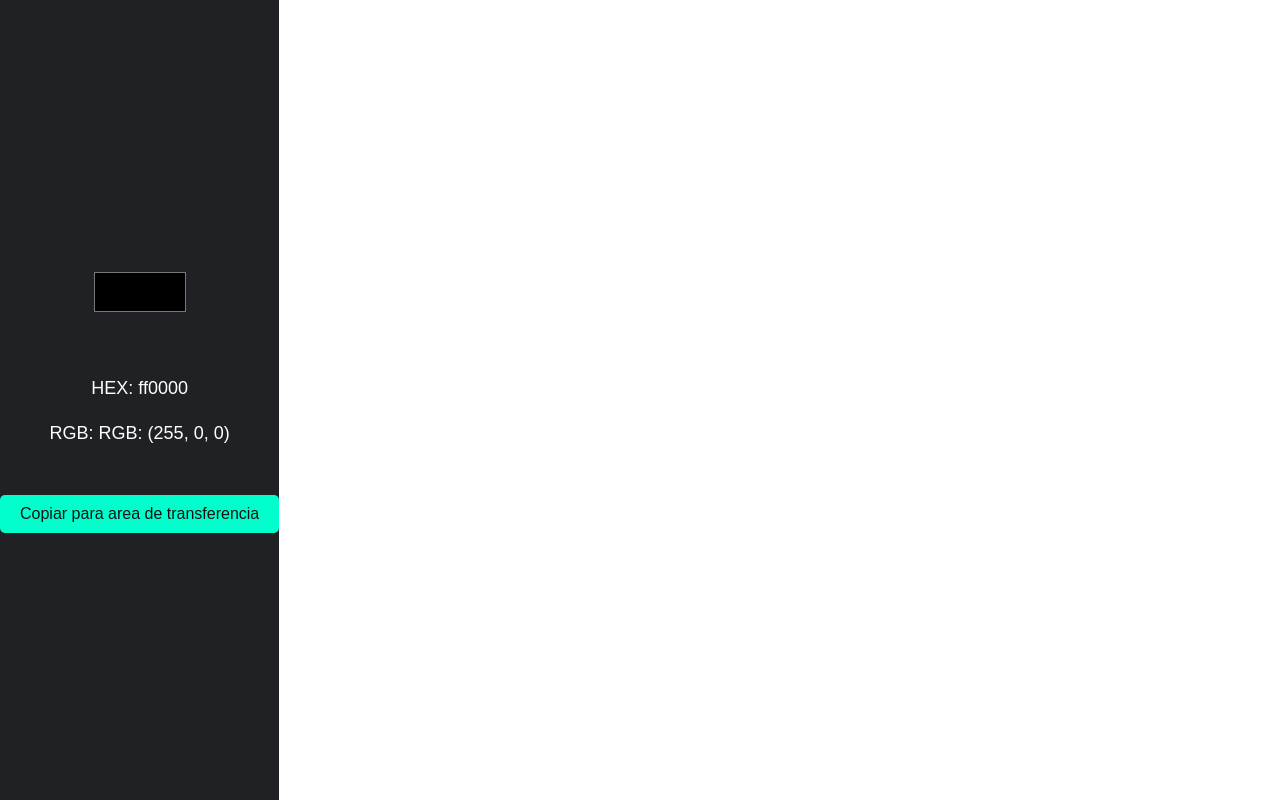
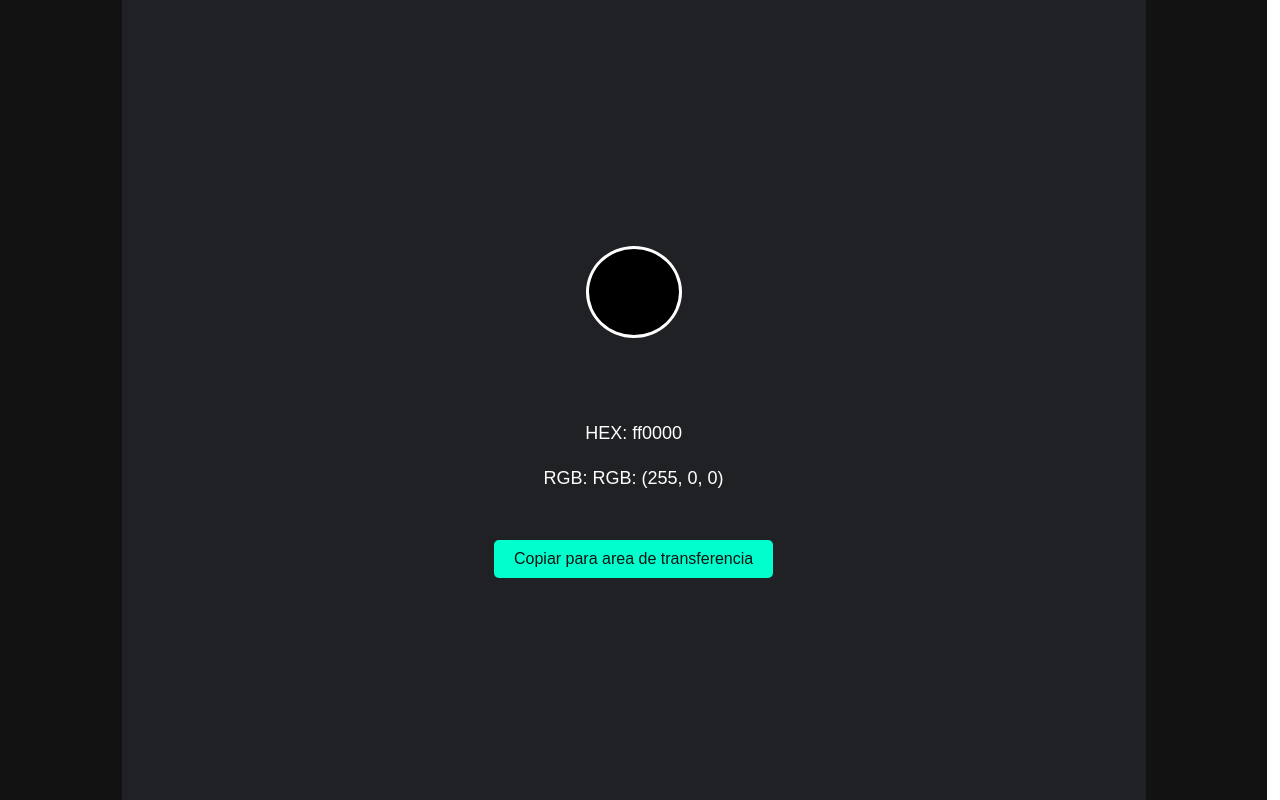
Before and after one commit to hector-leubeck/color-selector, a React (Vite) app: page / in a window 1280 px wide. Built offline with nearby package versions, Linux system fonts and the light colour scheme.

Commit message:
style: Centralize the Container

```diff
--- a/src/App.jsx
+++ b/src/App.jsx
@@ -19,15 +19,28 @@ const MainButton = styled.button`
   }
 `;
 
+const AppWrapper = styled.div`
+  display: flex;
+  justify-content: center;
+  align-items: center;
+  height: 100vh;
+  width: 99vw;
+  background-color: #121212;
+  margin: 0;
+  padding: 0;
+`;
+
 function App() {
   const [color, setColor] = useState("ff0000");
 
   return (
-    <Container>
-      <ColorSelector setColor={setColor} />
-      <ColorDisplay color={color} />
-      <CopyButton text={color} />
-    </Container>
+    <AppWrapper>
+      <Container>
+        <ColorSelector setColor={setColor} />
+        <ColorDisplay color={color} />
+        <CopyButton text={color} />
+      </Container>
+    </AppWrapper>
   );
 }
 
--- a/src/components/ColorSelector.jsx
+++ b/src/components/ColorSelector.jsx
@@ -1,16 +1,44 @@
 import React from "react";
 import styled from "styled-components";
 
-const Input = styled.input`
+const PickerContainer = styled.div`
+  display: flex;
+  justify-content: center;
+  align-items: center;
+  margin: 20px 0;
+`;
+
+const ColorWheel = styled.input`
   width: 100px;
-  height: 50px;
+  height: 100px;
   border: none;
+  border-radius: 50%;
   cursor: pointer;
   background: none;
+  padding: 0;
+
+  &::-webkit-color-swatch {
+    border-radius: 50%;
+    border: 3px solid #fff;
+  }
+
+  &::-moz-color-swatch {
+    border-radius: 50%;
+    border: 3px solid #fff;
+  }
+
+  &:hover {
+    transform: scale(1.1);
+    transition: transform 0.2s ease-in-out;
+  }
 `;
 
 const ColorSelector = ({ setColor }) => {
-  return <Input type="color" onChange={(e) => setColor(e.target.value)} />;
+  return (
+    <PickerContainer>
+      <ColorWheel type="color" onChange={(e) => setColor(e.target.value)} />
+    </PickerContainer>
+  );
 };
 
 export default ColorSelector;
--- a/src/components/Container.jsx
+++ b/src/components/Container.jsx
@@ -6,6 +6,7 @@ const Container = styled.div`
   justify-content: center;
   align-items: center;
   min-height: 100vh;
+  min-width: 80vw;
   background-color: #202124;
   color: #e8eaed;
   font-family: Arial, sans-serif;
```
